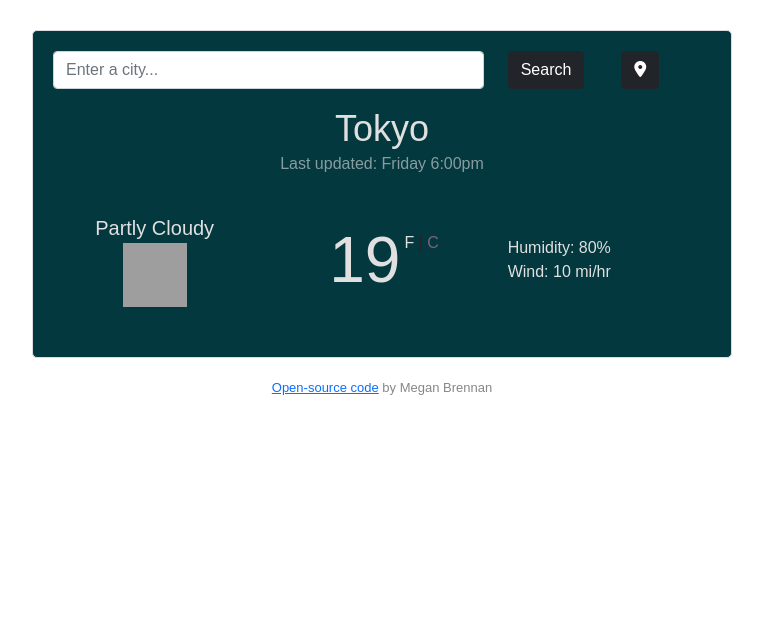
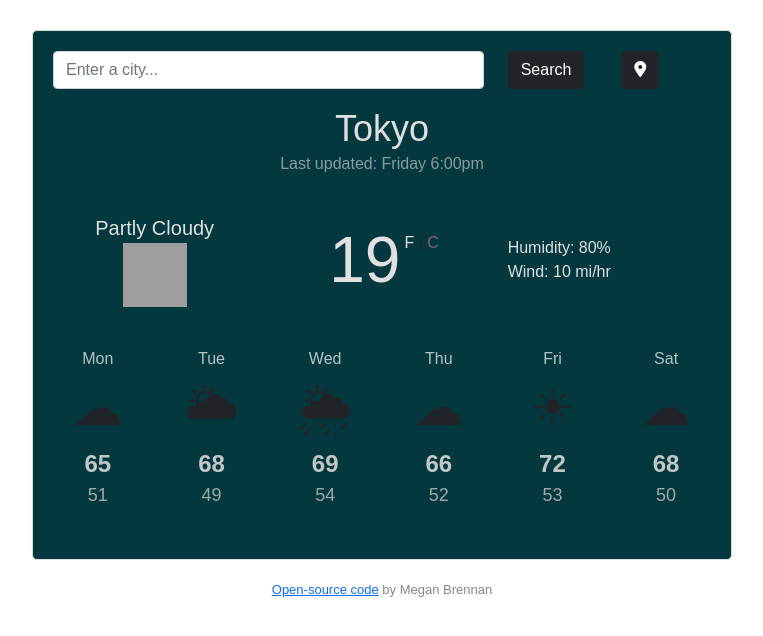
Before and after one commit to Meg-brennan/weather-react, a React (Create React App) app: page / in a window 1280 px wide. Shown: the top 636 px of the page, without its empty margins (258-1021 px from the left). Built offline with nearby package versions, Linux system fonts and the light colour scheme; grey boxes are pictures that could not be loaded.

Commit message:
Added Forecast.js and Forecast.css

```diff
--- /dev/null
+++ b/src/Forecast.css
@@ -0,0 +1,23 @@
+.Forecast {
+  text-align: center;
+  margin-top: 40px;
+}
+
+.forecast-day {
+  color: rgba(255, 255, 255, 0.7);
+}
+
+.weather-icon {
+  font-size: 50px;
+}
+
+.forecast-temp-high {
+  font-weight: bold;
+  font-size: 24px;
+  color: rgba(214, 214, 214, 0.9);
+}
+
+.forecast-temp-low {
+  font-size: 18px;
+  color: rgba(197, 196, 196, 0.8);
+}
--- /dev/null
+++ b/src/Forecast.js
@@ -0,0 +1,47 @@
+import React from "react";
+import "./Forecast.css";
+
+export default function Forecast() {
+  return (
+    <div className="Forecast">
+      <div className="row">
+        <div className="col-2">
+          <div className="forecast-day">Mon</div>
+          <div className="weather-icon">☁</div>
+          <div className="forecast-temp-high">65</div>
+          <div className="forecast-temp-low">51</div>
+        </div>
+        <div className="col-2">
+          <div className="forecast-day">Tue</div>
+          <div className="weather-icon">🌥</div>
+          <div className="forecast-temp-high">68</div>
+          <div className="forecast-temp-low">49</div>
+        </div>
+        <div className="col-2">
+          <div className="forecast-day">Wed</div>
+          <div className="weather-icon">🌦</div>
+          <div className="forecast-temp-high">69</div>
+          <div className="forecast-temp-low">54</div>
+        </div>
+        <div className="col-2">
+          <div className="forecast-day">Thu</div>
+          <div className="weather-icon">☁</div>
+          <div className="forecast-temp-high">66</div>
+          <div className="forecast-temp-low">52</div>
+        </div>
+        <div className="col-2">
+          <div className="forecast-day">Fri</div>
+          <div className="weather-icon">☀</div>
+          <div className="forecast-temp-high">72</div>
+          <div className="forecast-temp-low">53</div>
+        </div>
+        <div className="col-2">
+          <div className="forecast-day">Sat</div>
+          <div className="weather-icon">☁</div>
+          <div className="forecast-temp-high">68</div>
+          <div className="forecast-temp-low">50</div>
+        </div>
+      </div>
+    </div>
+  );
+}
--- a/src/Weather.js
+++ b/src/Weather.js
@@ -2,6 +2,7 @@ import React from "react";
 import "./Weather.css";
 import Search from "./Search";
 import Current from "./Current";
+import Forecast from "./Forecast";
 
 export default function Weather() {
   let weatherData = {
@@ -25,6 +26,7 @@ export default function Weather() {
         humidity={weatherData.humidity}
         wind={weatherData.wind}
       />
+      <Forecast />
     </div>
   );
 }
```
